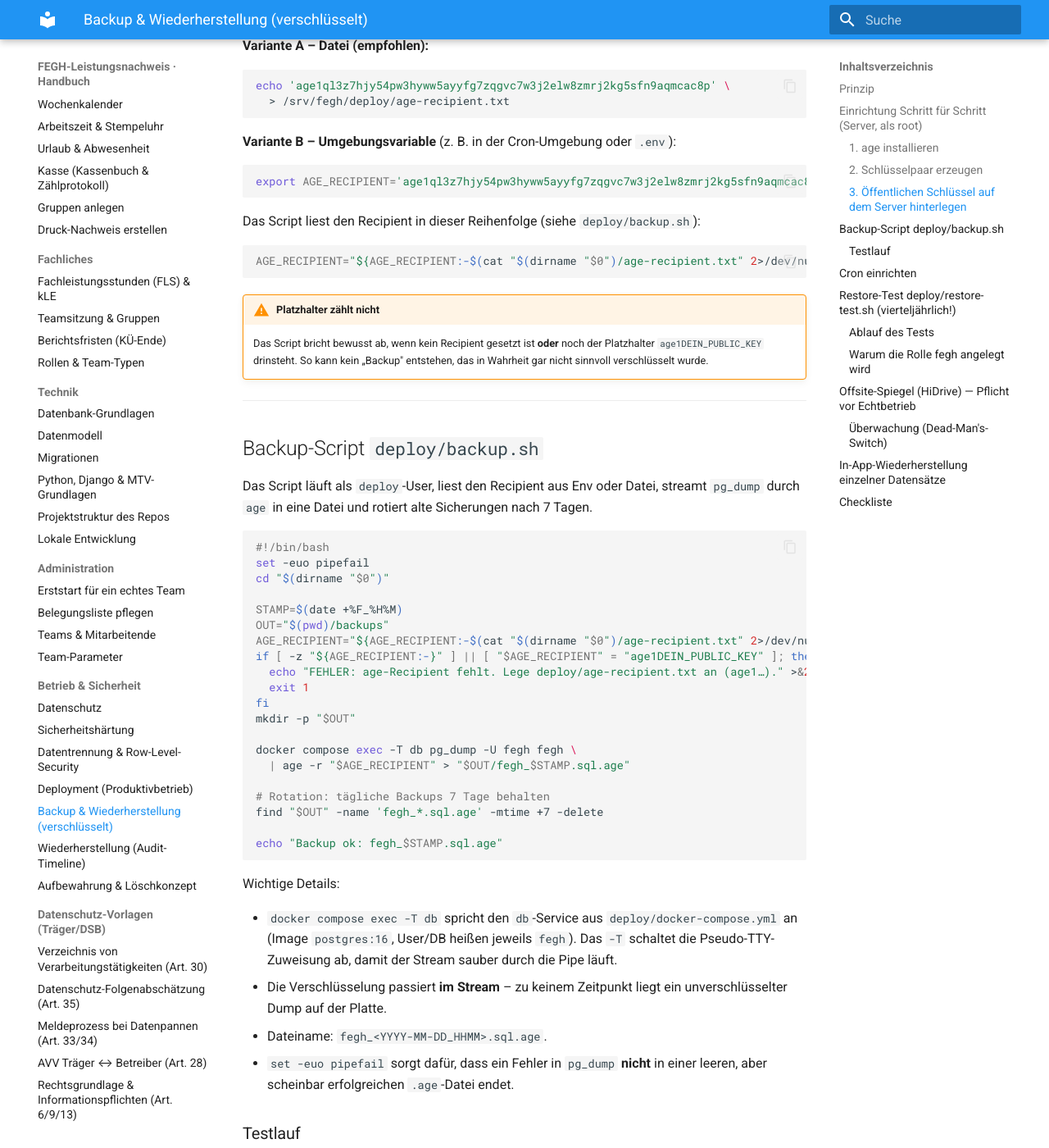
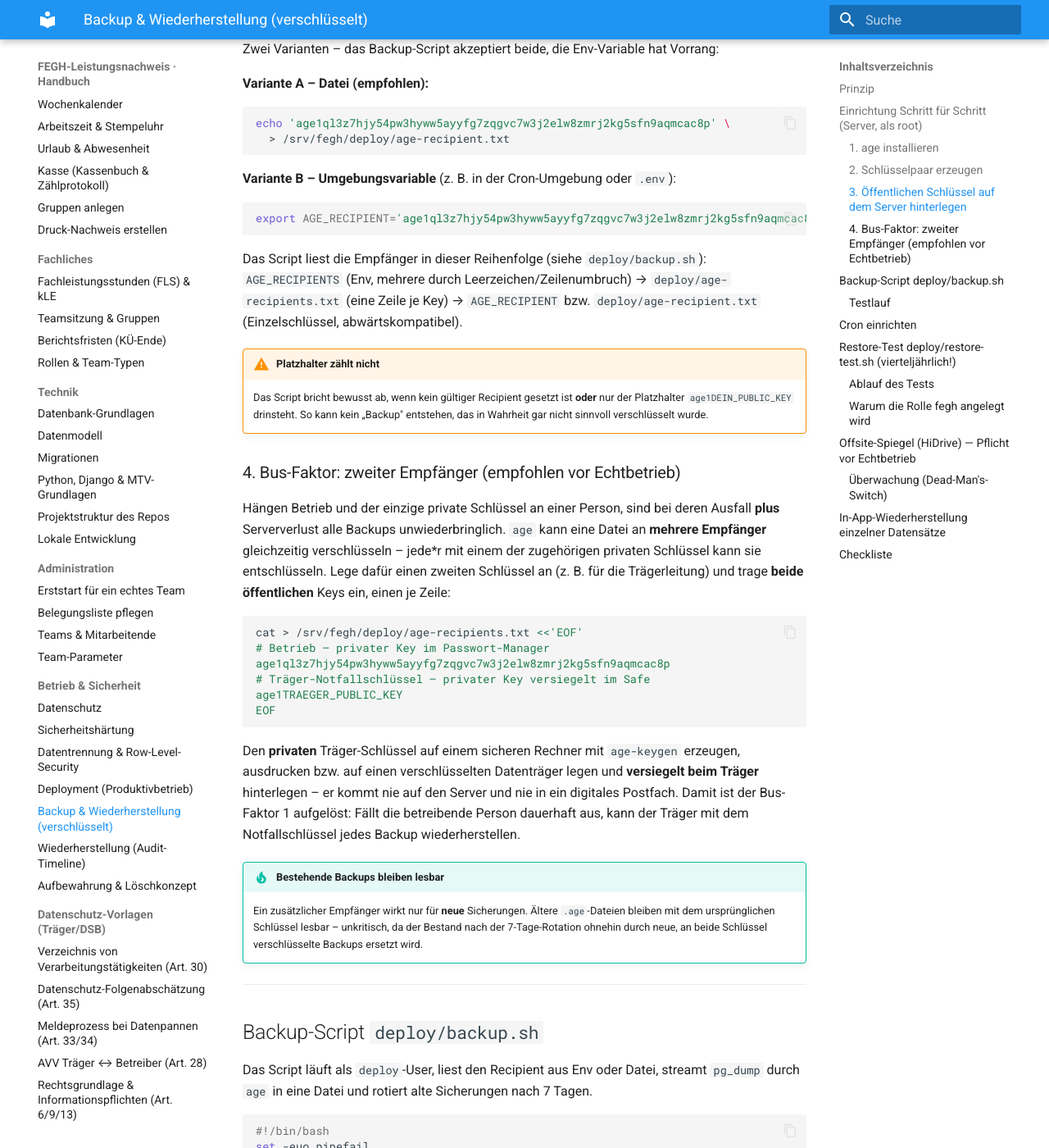
Before and after one commit to miri2577/FEGH-Leistungsnachweis, an MkDocs documentation site: the page built from docs/sicherheit/backup-restore.md, in a window 1280 px wide and 1400 px high, scrolled down 2467 px. Shown: the whole window at 82% size. Built offline with MkDocs 1.6.1 and Material for MkDocs 9.7.7, drawn with Linux system fonts in a browser that asks for light colours; some of the changed text lies outside the part shown.

Commit message:
feat(backup): mehrere age-Empfaenger (Bus-Faktor) + Env-/Doku-Ergaenzung
- backup.sh verschluesselt jetzt an MEHRERE age-Empfaenger (age -r ... -r ...),
  Quelle: AGE_RECIPIENTS (Env) / deploy/age-recipients.txt / Einzelschluessel
  (abwaertskompatibel). Kommentare, Leerzeilen und Platzhalter werden ignoriert;
  bricht ab, wenn kein gueltiger Empfaenger vorhanden ist.
- Damit laesst sich ein zweiter Notfallschluessel (z. B. Traeger) hinterlegen ->
  loest den Bus-Faktor 1 (Backups auch ohne die Einzelperson wiederherstellbar).
- .gitignore: deploy/age-recipients.txt gesperrt.
- .env.prod.example: RCLONE_REMOTE / HEALTHCHECK_URL / AGE_RECIPIENTS dokumentiert.
- Wiki backup-restore.md: Abschnitt Bus-Faktor + Checklisten-Punkt.

Offsite-Spiegel (RCLONE_REMOTE) und Dead-Man's-Switch (HEALTHCHECK_URL) waren
bereits im Skript vorhanden; sie brauchen nur noch die Server-Konfiguration.

````diff
--- a/docs/sicherheit/backup-restore.md
+++ b/docs/sicherheit/backup-restore.md
@@ -32,7 +32,8 @@
 |---|---|---|
 | `deploy/backup.sh` | Nächtliches Backup + Rotation | ja |
 | `deploy/restore-test.sh` | Vierteljährlicher Restore-Test | ja |
-| `deploy/age-recipient.txt` | Öffentlicher age-Key (Recipient) | **nein** (gitignored) |
+| `deploy/age-recipient.txt` | Öffentlicher age-Key (Einzel-Recipient) | **nein** (gitignored) |
+| `deploy/age-recipients.txt` | Öffentliche age-Keys (mehrere, Bus-Faktor) | **nein** (gitignored) |
 | `deploy/backups/*.sql.age` | Verschlüsselte Backups | **nein** (gitignored) |
 | `~/age-key.txt` | Privater Schlüssel (nur temporär beim Restore) | **niemals** |
 
@@ -101,14 +102,28 @@
 export AGE_RECIPIENT='age1ql3z7hjy54pw3hyww5ayyfg7zqgvc7w3j2elw8zmrj2kg5sfn9aqmcac8p'
 ```
 
-Das Script liest den Recipient in dieser Reihenfolge (siehe `deploy/backup.sh`):
+Das Script liest die Empfänger in dieser Reihenfolge (siehe `deploy/backup.sh`): `AGE_RECIPIENTS` (Env, mehrere durch Leerzeichen/Zeilenumbruch) → `deploy/age-recipients.txt` (eine Zeile je Key) → `AGE_RECIPIENT` bzw. `deploy/age-recipient.txt` (Einzelschlüssel, abwärtskompatibel).
+
+!!! warning "Platzhalter zählt nicht"
+    Das Script bricht bewusst ab, wenn kein gültiger Recipient gesetzt ist **oder** nur der Platzhalter `age1DEIN_PUBLIC_KEY` drinsteht. So kann kein „Backup" entstehen, das in Wahrheit gar nicht sinnvoll verschlüsselt wurde.
+
+### 4. Bus-Faktor: zweiter Empfänger (empfohlen vor Echtbetrieb)
+
+Hängen Betrieb und der einzige private Schlüssel an einer Person, sind bei deren Ausfall **plus** Serververlust alle Backups unwiederbringlich. `age` kann eine Datei an **mehrere Empfänger** gleichzeitig verschlüsseln – jede\*r mit einem der zugehörigen privaten Schlüssel kann sie entschlüsseln. Lege dafür einen zweiten Schlüssel an (z. B. für die Trägerleitung) und trage **beide öffentlichen** Keys ein, einen je Zeile:
 
 ```bash
-AGE_RECIPIENT="${AGE_RECIPIENT:-$(cat "$(dirname "$0")/age-recipient.txt" 2>/dev/null || true)}"
+cat > /srv/fegh/deploy/age-recipients.txt <<'EOF'
+# Betrieb – privater Key im Passwort-Manager
+age1ql3z7hjy54pw3hyww5ayyfg7zqgvc7w3j2elw8zmrj2kg5sfn9aqmcac8p
+# Träger-Notfallschlüssel – privater Key versiegelt im Safe
+age1TRAEGER_PUBLIC_KEY
+EOF
 ```
 
-!!! warning "Platzhalter zählt nicht"
-    Das Script bricht bewusst ab, wenn kein Recipient gesetzt ist **oder** noch der Platzhalter `age1DEIN_PUBLIC_KEY` drinsteht. So kann kein „Backup" entstehen, das in Wahrheit gar nicht sinnvoll verschlüsselt wurde.
+Den **privaten** Träger-Schlüssel auf einem sicheren Rechner mit `age-keygen` erzeugen, ausdrucken bzw. auf einen verschlüsselten Datenträger legen und **versiegelt beim Träger** hinterlegen – er kommt nie auf den Server und nie in ein digitales Postfach. Damit ist der Bus-Faktor 1 aufgelöst: Fällt die betreibende Person dauerhaft aus, kann der Träger mit dem Notfallschlüssel jedes Backup wiederherstellen.
+
+!!! tip "Bestehende Backups bleiben lesbar"
+    Ein zusätzlicher Empfänger wirkt nur für **neue** Sicherungen. Ältere `.age`-Dateien bleiben mit dem ursprünglichen Schlüssel lesbar – unkritisch, da der Bestand nach der 7-Tage-Rotation ohnehin durch neue, an beide Schlüssel verschlüsselte Backups ersetzt wird.
 
 ---
 
@@ -295,6 +310,7 @@
 - [ ] `age` installiert, Schlüsselpaar erzeugt
 - [ ] Privater Schlüssel offline im Passwort-Manager (2 Orte), **nicht** auf dem Server
 - [ ] Öffentlicher Key in `deploy/age-recipient.txt` oder `AGE_RECIPIENT`
+- [ ] **Bus-Faktor**: zweiter age-Empfänger (`deploy/age-recipients.txt`) hinterlegt, Träger-Notfallschlüssel versiegelt & offline
 - [ ] Testlauf `./backup.sh` liefert nicht-leere `.age`-Datei
 - [ ] Cron-Job `30 2 * * *` aktiv, Log wächst
 - [ ] Restore-Test vierteljährlich, danach `rm ~/age-key.txt`, Ergebnis dokumentiert
````
Also changed, not shown: 3 other files.
